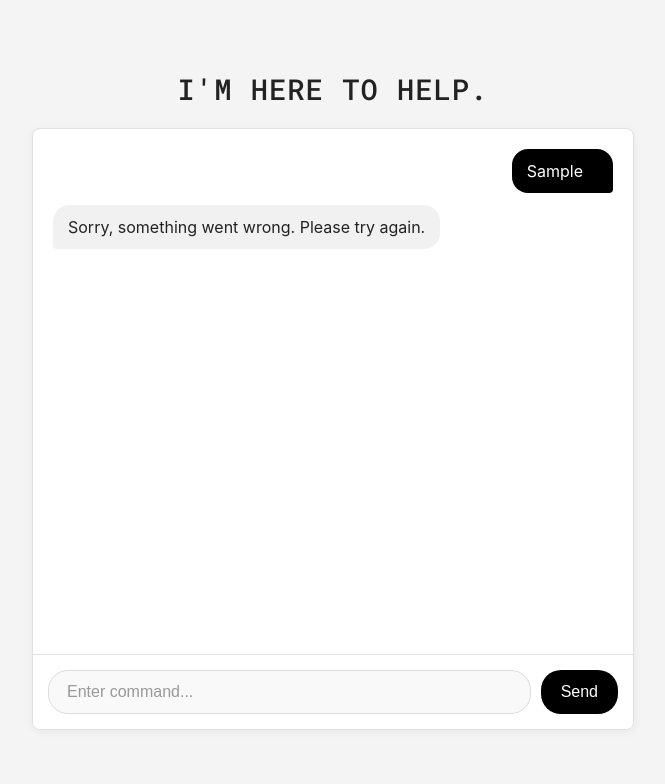
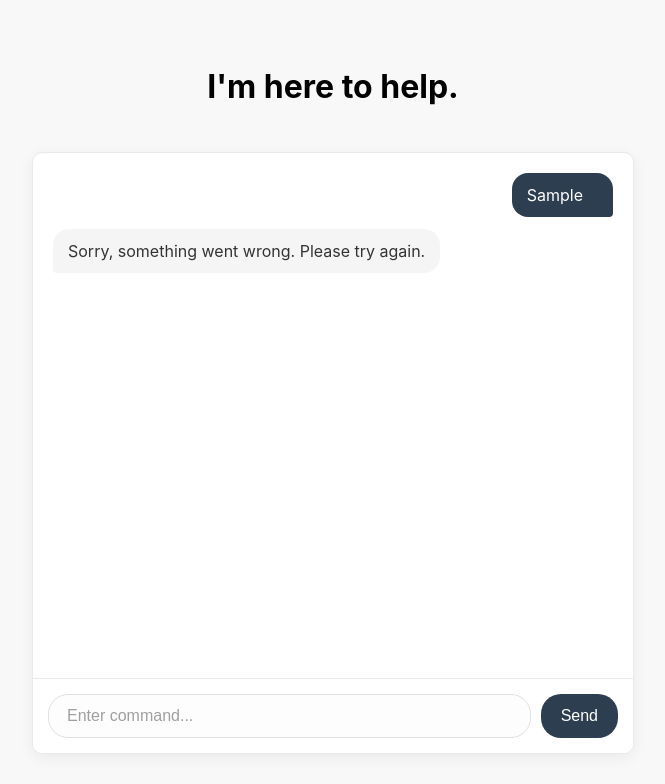
Before and after one commit to constantinbender51-cmyk/Constantin-bot, a website: page public/index.html in a window 1280 px wide. Both pictures are taken after typing "Sample" into the empty fields and a click on the button "Send". Shown: the whole page, without its empty margins (307-972 px from the left). Drawn offline with Linux system fonts and the light colour scheme; no server answers.

Commit message:
Update style.css

```diff
--- a/public/style.css
+++ b/public/style.css
@@ -1,8 +1,8 @@
-/* --- Simplistic Black & White Theme --- */
+/* --- Magical & Elegant Theme --- */
 
 /* General Body Styling */
 body {
-    background-color: #f4f4f4; /* A very light grey, almost white */
+    background-color: #f8f8f8; /* A slightly warmer white */
     font-family: -apple-system, BlinkMacSystemFont, 'Segoe UI', Roboto, Helvetica, Arial, sans-serif;
     margin: 0;
     padding: 20px;
@@ -20,23 +20,22 @@ body {
     display: flex;
     flex-direction: column;
     align-items: center;
-    gap: 20px;
+    gap: 25px; /* A little more space */
 }
 
-/* Header for the new robotic title */
+/* Header for the new elegant title */
 #header {
     width: 100%;
     text-align: center;
 }
 
-#robotic-title {
-    font-family: 'Roboto Mono', monospace; /* Use the new robotic font */
-    font-size: 1.8rem;
-    font-weight: 500;
-    color: #222; /* A soft black */
+#elegant-title {
+    font-family: 'Cinzel Decorative', serif; /* Use the new magical font */
+    font-size: 2.5rem; /* Larger to show off the details */
+    font-weight: 700;
+    color: #2c2c2c; /* A deep, soft black */
     margin: 0;
-    letter-spacing: 1px;
-    text-transform: uppercase; /* ALL CAPS for a more robotic feel */
+    letter-spacing: 2px; /* A touch of spacing */
 }
 
 /* The main chat container */
@@ -45,9 +44,9 @@ body {
     height: 75vh;
     max-height: 650px;
     background-color: #ffffff;
-    border-radius: 8px;
-    border: 1px solid #e0e0e0; /* A very light border */
-    box-shadow: 0 2px 10px rgba(0, 0, 0, 0.05);
+    border-radius: 10px; /* Slightly softer radius */
+    border: 1px solid #eaeaea;
+    box-shadow: 0 4px 15px rgba(0, 0, 0, 0.06);
     display: flex;
     flex-direction: column;
     overflow: hidden;
@@ -71,7 +70,7 @@ body {
 }
 
 .user-message {
-    background-color: #000000;
+    background-color: #2c3e50; /* A sophisticated dark blue/grey */
     color: #ffffff;
     align-self: flex-end;
     border-bottom-right-radius: 4px;
@@ -80,8 +79,8 @@ body {
 }
 
 .bot-message {
-    background-color: #f1f1f1; /* A light grey for the bot's messages */
-    color: #222;
+    background-color: #f5f5f5;
+    color: #333;
     align-self: flex-start;
     border-bottom-left-radius: 4px;
 }
@@ -89,32 +88,32 @@ body {
 #chat-form {
     display: flex;
     padding: 15px;
-    border-top: 1px solid #e0e0e0;
+    border-top: 1px solid #eaeaea;
     background-color: #ffffff;
 }
 
 #message-input {
     flex-grow: 1;
     padding: 12px 18px;
-    border: 1px solid #dcdcdc;
+    border: 1px solid #e0e0e0;
     border-radius: 20px;
     margin-right: 10px;
     font-size: 16px;
-    background-color: #f9f9f9;
-    color: #222;
+    background-color: #fdfdfd;
+    color: #333;
 }
 
-#message-input::placeholder { color: #999; }
+#message-input::placeholder { color: #a0a0a0; }
 #message-input:focus {
     outline: none;
-    border-color: #aaa;
+    border-color: #b0b0b0;
     background-color: #fff;
 }
 
 #chat-form button {
     padding: 0 20px;
     border: none;
-    background-color: #000000;
+    background-color: #2c3e50; /* Match the user message color */
     color: white;
     border-radius: 20px;
     cursor: pointer;
@@ -124,7 +123,7 @@ body {
 }
 
 #chat-form button:hover {
-    background-color: #333;
+    background-color: #34495e;
 }
 
 /* --- Checkmark & Typing Indicator Styles --- */
@@ -154,7 +153,7 @@ body {
 #typing-indicator .dot {
     width: 8px;
     height: 8px;
-    background-color: #b5b5b5; /* Grey dots */
+    background-color: #c0c0c0;
     border-radius: 50%;
     animation: bounce 1.3s infinite ease-in-out;
 }
```
